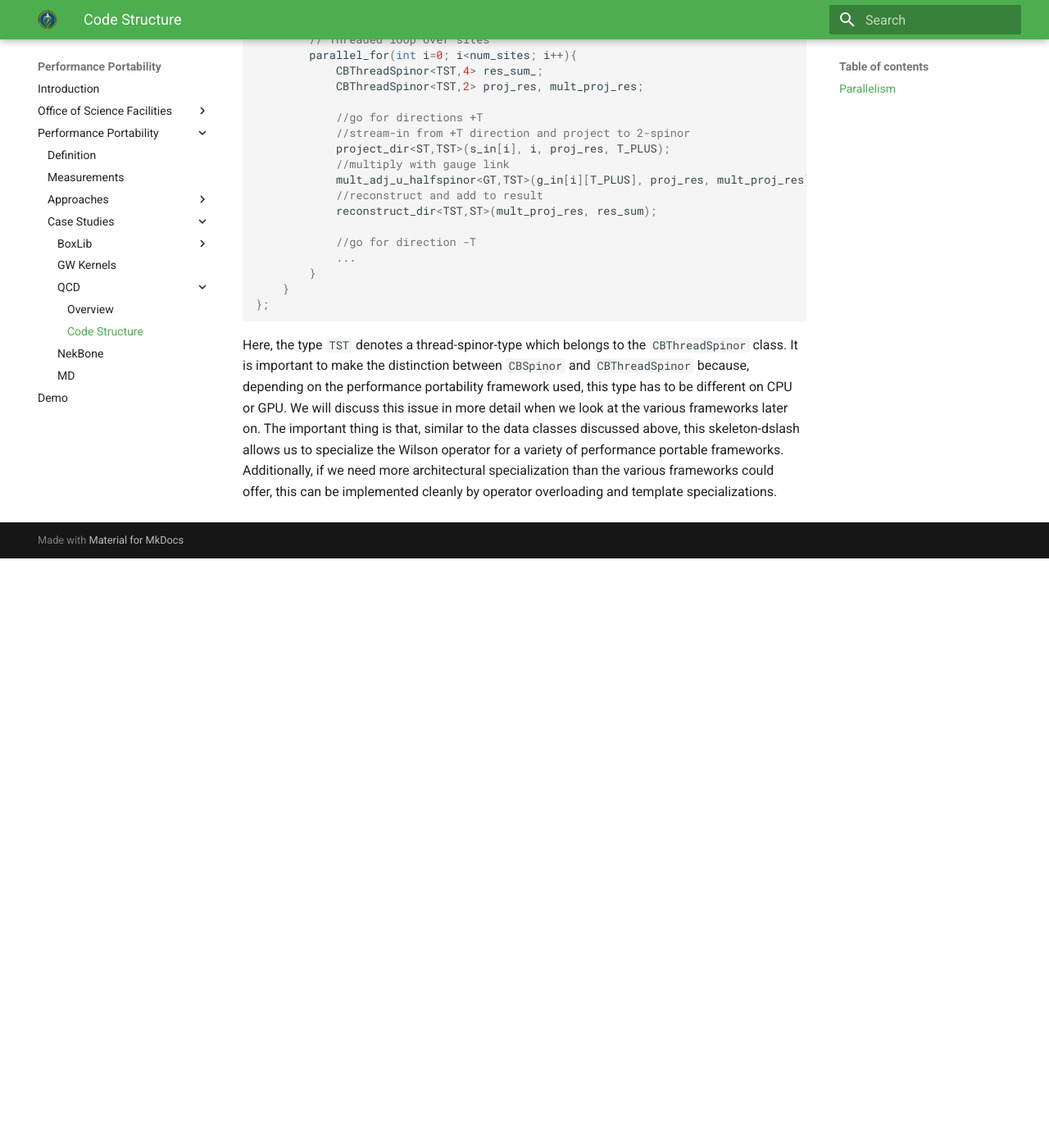
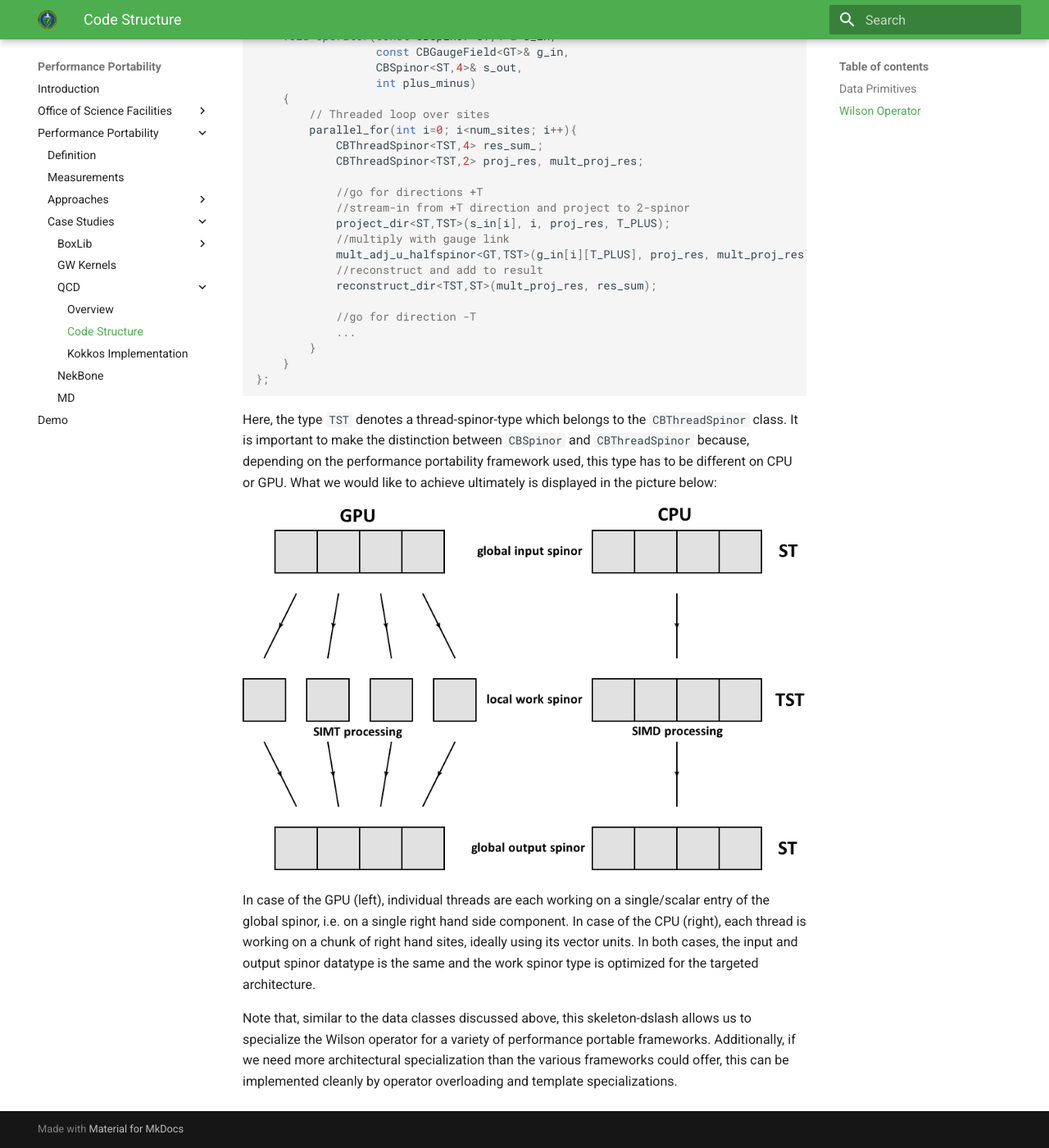
Before and after one commit to jrdeslippe/perfportsite, an MkDocs documentation site: the page built from docs/case_studies/qcd/code_structure.md, in a window 1280 px wide and 1400 px high, scrolled down 1635 px. Shown: the whole window at 82% size. Built offline with MkDocs 1.6.1 and Material for MkDocs 9.7.7, drawn with Linux system fonts in a browser that asks for light colours; old or Windows-style settings are respelled for this version of MkDocs; before the commit the page ends 2316 px from its top, so only the background shows below that; some of the changed text lies outside the part shown.

Commit message:
qcd: added image describing vectorization

````diff
--- a/docs/case_studies/qcd/code_structure.md
+++ b/docs/case_studies/qcd/code_structure.md
@@ -9,6 +9,8 @@ Our testcode is written in C++ and designed completely from scratch. We use type
 * stream-out the solution vectors to memory
 
 In multi-node implementations the application step would be separated into bulk- and boundary application and the former interleaved with boundary communication.
+
+## Data Primitives
 For facilitating this workflow, we define spinor and gauge link classes (in C++-like pseudocode):
 
 ```C++
@@ -34,7 +36,7 @@ private:
 here, ST and GT refer to spinor-type and gauge-type respectively. Those types could be SIMD or scalar types and they do not neccesarily need to be the same. The data containers can be plain arrays, e.g. for (unportable) plain implementations, or arrays decorated with pragmas (e.g. for OpenMP 4.5 offloading) or more general data container classes such as Kokkos::Views, etc.. The member functions are adopted to the container classes used in the individual implementations. Note that this design allows us to test different performance portable frameworks/methods without having to restructure large parts of the code. The additional template paramter ```nspin``` allows us to easily define 2- and 4-spinor objects.
 
 
-## Parallelism
+## Wilson Operator
 
 At this point in time, the dslash testcode is not multi-node ready, so we will focus solely on on-node parallelism for the moment. Our goal is to achieve this by threading over lattice sites and applying SIMD/SIMT parallelism over multiple right hand sides. In theory, one could achieve vectorization for single right hand side vectors also by using an array or structure of array data layout but we will not consider this technique here. We will nevertheless compare our single right hand side performance we achieved with our performance portable implementations with those of optimized libraries which feature such improvements.
 
@@ -46,7 +48,7 @@ class Dslash {
     public:
     void operator(const CBSpinor<ST,4>& s_in,
                   const CBGaugeField<GT>& g_in,
-                  CPSpinor<ST,4>& s_out,
+                  CBSpinor<ST,4>& s_out,
                   int plus_minus)
     {
         // Threaded loop over sites
@@ -69,4 +71,10 @@ class Dslash {
 };
 ```
 
-Here, the type ```TST``` denotes a thread-spinor-type which belongs to the ```CBThreadSpinor``` class. It is important to make the distinction between ```CBSpinor``` and ```CBThreadSpinor``` because, depending on the performance portability framework used, this type has to be different on CPU or GPU. We will discuss this issue in more detail when we look at the various frameworks later on. The important thing is that, similar to the data classes discussed above, this skeleton-dslash allows us to specialize the Wilson operator for a variety of performance portable frameworks. Additionally, if we need more architectural specialization than the various frameworks could offer, this can be implemented cleanly by operator overloading and template specializations.
+Here, the type ```TST``` denotes a thread-spinor-type which belongs to the ```CBThreadSpinor``` class. It is important to make the distinction between ```CBSpinor``` and ```CBThreadSpinor``` because, depending on the performance portability framework used, this type has to be different on CPU or GPU. What we would like to achieve ultimately is displayed in the picture below:
+
+![A demo image](images/gpu_vs_cpu_vec.png)
+
+In case of the GPU (left), individual threads are each working on a single/scalar entry of the global spinor, i.e. on a single right hand side component. In case of the CPU (right), each thread is working on a chunk of right hand sites, ideally using its vector units. In both cases, the input and output spinor datatype is the same and the work spinor type is optimized for the targeted architecture.
+
+Note that, similar to the data classes discussed above, this skeleton-dslash allows us to specialize the Wilson operator for a variety of performance portable frameworks. Additionally, if we need more architectural specialization than the various frameworks could offer, this can be implemented cleanly by operator overloading and template specializations.
--- a/mkdocs.yml
+++ b/mkdocs.yml
@@ -53,6 +53,7 @@ pages:
         - QCD:
           - Overview: case_studies/qcd/overview.md
           - Code Structure: case_studies/qcd/code_structure.md
+          - Kokkos Implementation: case_studies/qcd/kokkos_implementation.md
         - NekBone: case_studies/nek/index.md
         - MD: case_studies/md/index.md
 - Demo: demo/demo.md
````
Also changed, not shown: docs/case_studies/qcd/kokkos_implementation.md (added, +45 -0 lines), docs/case_studies/qcd/images/gpu_vs_cpu_vec.png (added).
